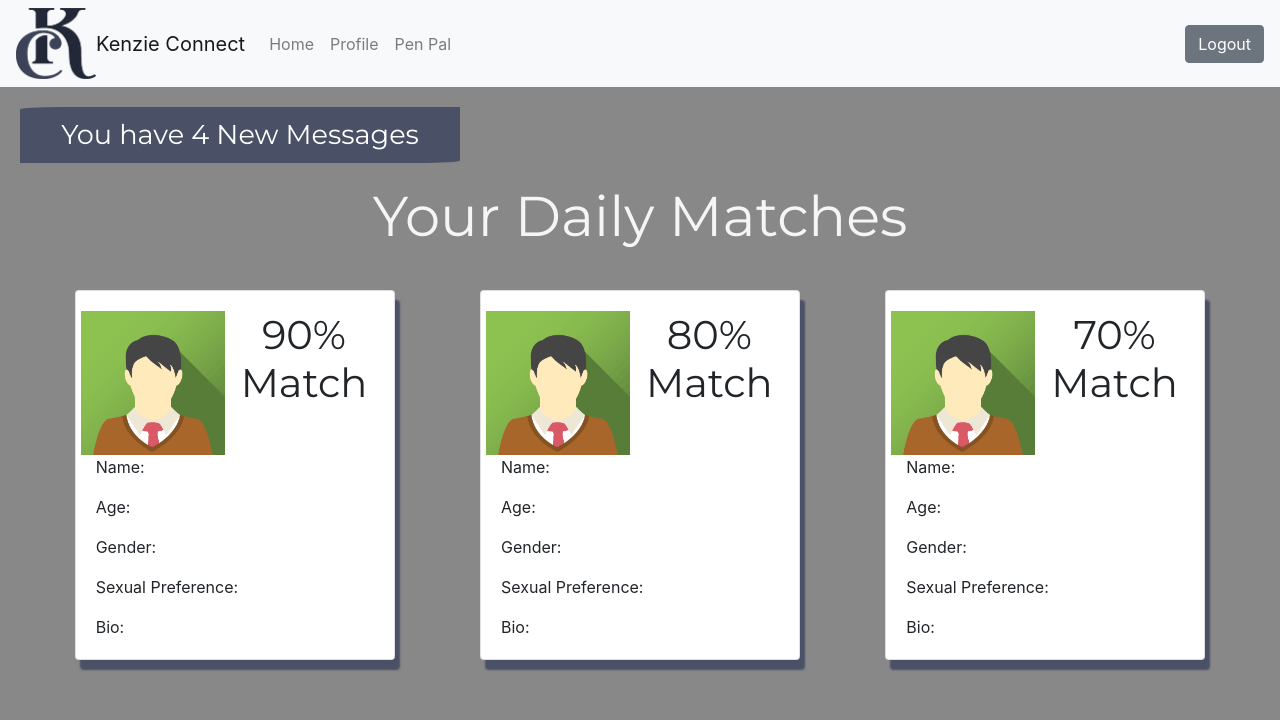
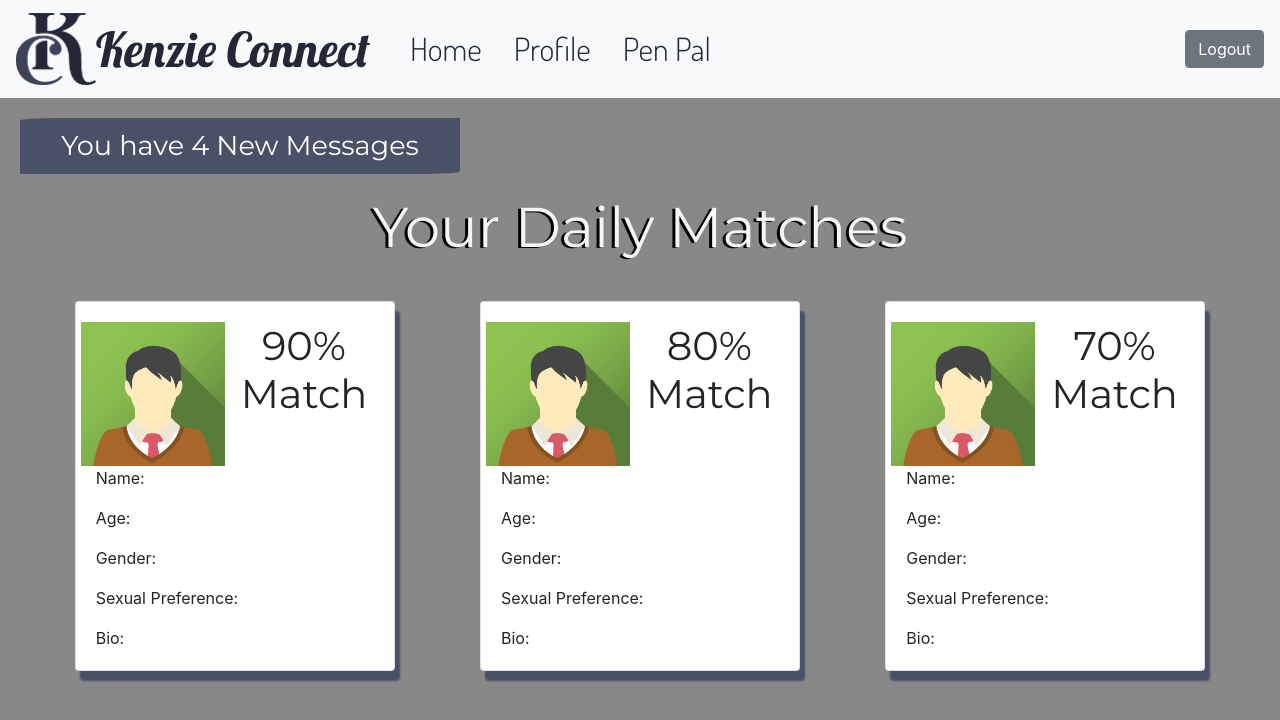
Before and after one commit to AmandaYonce/kenzieconnect, a React (Create React App) app in the folder frontend/: page /home/ in a window 1280 px wide. Shown: the top 720 px of the page. Built offline with nearby package versions, Linux system fonts and the light colour scheme.

Commit message:
header stying

```diff
--- a/frontend/src/components/header.js
+++ b/frontend/src/components/header.js
@@ -4,6 +4,7 @@ import { Navbar, NavbarBrand, Nav, NavItem, NavLink, Button } from "reactstrap";
 import { StateContext } from "../App";
 import logo from "../images/logo.png";
 import { loggingOut } from "./actions";
+import "../nav.css"
 
 const Header = (props) => {
   const { state, dispatch } = React.useContext(StateContext);
@@ -25,16 +26,16 @@ const Header = (props) => {
     <React.Fragment>
       <Navbar color="light" light expand="md">
         <img alt="logo" src={logo} style={{ width: "5em" }} />
-        <NavbarBrand href="/">Kenzie Connect</NavbarBrand>
+        <NavbarBrand style={{fontSize: "3em", color: '#232839', fontFamily: 'Lobster'}} href="/">Kenzie Connect</NavbarBrand>
         <Nav className="mr-auto" navbar>
-          <NavItem>
-            <NavLink href="/home/">Home</NavLink>
+          <NavItem style={{paddingLeft: '1em'}}>
+            <NavLink class="navlink" style={{fontSize: "2em", fontFamily: 'Dosis', color: '#232839'}} href="/home/">Home</NavLink>
           </NavItem>
-          <NavItem>
-            <NavLink href={`/profile/${state.user}`}>Profile</NavLink>
+          <NavItem style={{paddingLeft: '1em'}}>
+            <NavLink style={{fontSize: "2em", fontFamily: 'Dosis', color: '#232839'}} href={`/profile/${state.user}`}>Profile</NavLink>
           </NavItem>
-          <NavItem>
-            <NavLink href={`/messages/${state.user}`}>Pen Pal</NavLink>
+          <NavItem style={{paddingLeft: '1em'}}>
+            <NavLink style={{fontSize: "2em", fontFamily: 'Dosis', color: '#232839'}} href={`/messages/${state.user}`}>Pen Pal</NavLink>
           </NavItem>
         </Nav>
         <Button onClick={(e) => handleLogOut(e)}>Logout</Button>
--- a/frontend/src/components/headerMain.js
+++ b/frontend/src/components/headerMain.js
@@ -6,7 +6,7 @@ const HeaderMain = (props) => (
   <React.Fragment>
     <Navbar color="light" light expand="md">
       <img alt="logo" src={logo} style={{ width: "5em" }} />
-      <NavbarBrand href="/">Kenzie Connect</NavbarBrand>
+      <NavbarBrand style={{fontSize: "3em", color: '#232839', fontFamily: 'Lobster'}} href="/">Kenzie Connect</NavbarBrand>
     </Navbar>
   </React.Fragment>
 );
--- a/frontend/src/components/landingpage.js
+++ b/frontend/src/components/landingpage.js
@@ -16,7 +16,7 @@ const Landing = (props) => {
       </Row>
 
       <Row style={{ justifyContent: "center" }} row-12>
-          <h1 style={{fontFamily: 'Montserrat', fontSize: "3.5em", color: "whitesmoke"}}>Your Daily Matches</h1>
+          <h1 style={{fontFamily: 'Montserrat', fontSize: "3.5em", color: "whitesmoke", textShadow: '-3px 1px 0 #000'}}>Your Daily Matches</h1>
       </Row>
       <Row style={{ margin: "2em" }} row-12>
 
--- a/frontend/src/main.css
+++ b/frontend/src/main.css
@@ -1,6 +1,7 @@
-@import url('https://fonts.googleapis.com/css2?family=Dosis:wght@300&family=Montserrat&display=swap');
-/*font-family: 'Dosis', sans-serif;
-font-family: 'Montserrat', sans-serif;  */
+@import url('https://fonts.googleapis.com/css2?family=Dosis:wght@300;800&family=Lobster&family=Montserrat&display=swap');
+/* font-family: 'Dosis', sans-serif;
+font-family: 'Lobster', cursive;
+font-family: 'Montserrat', sans-serif; */
 
 .mainContainer{
     background-color: whitesmoke;
--- /dev/null
+++ b/frontend/src/nav.css
@@ -0,0 +1,4 @@
+.navlink{
+    font-family: 'Dosis', sans-serif;
+    font-size: 2em;
+}
```
